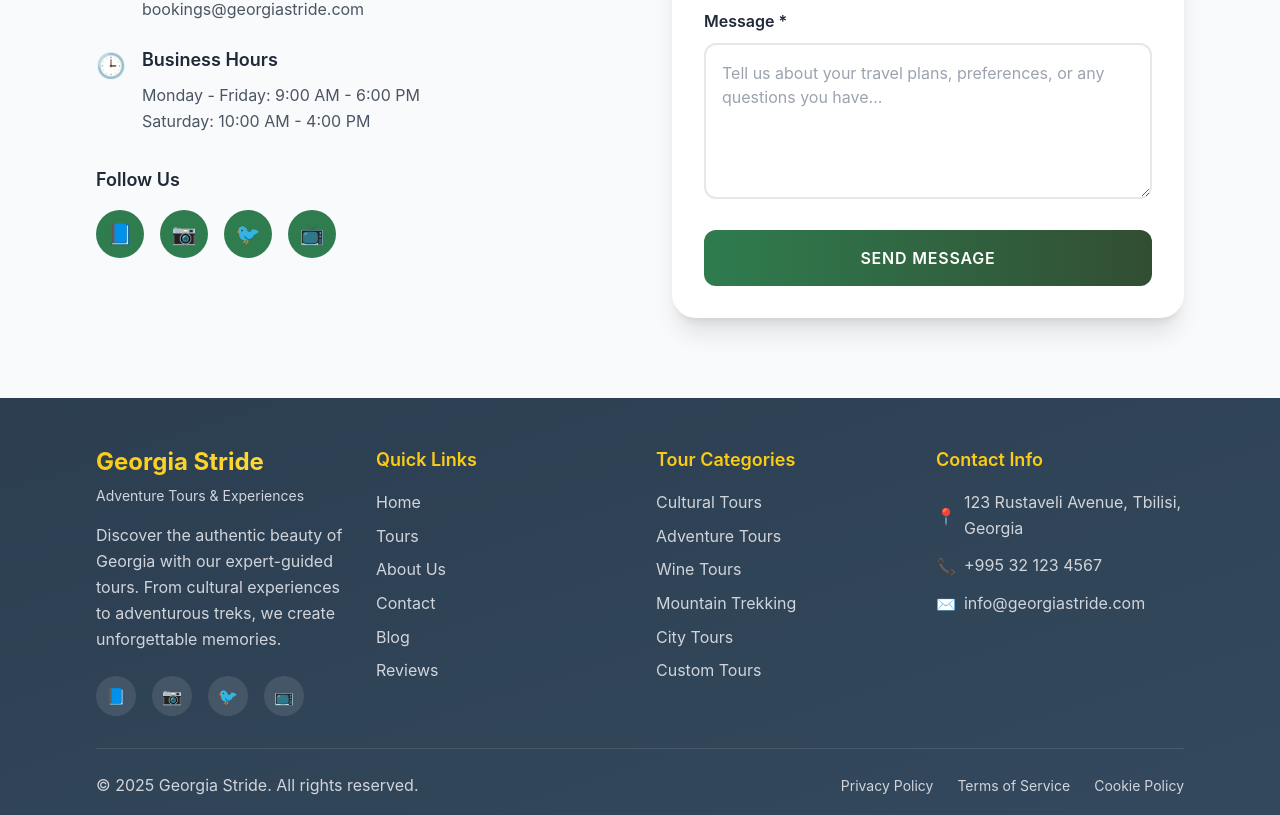
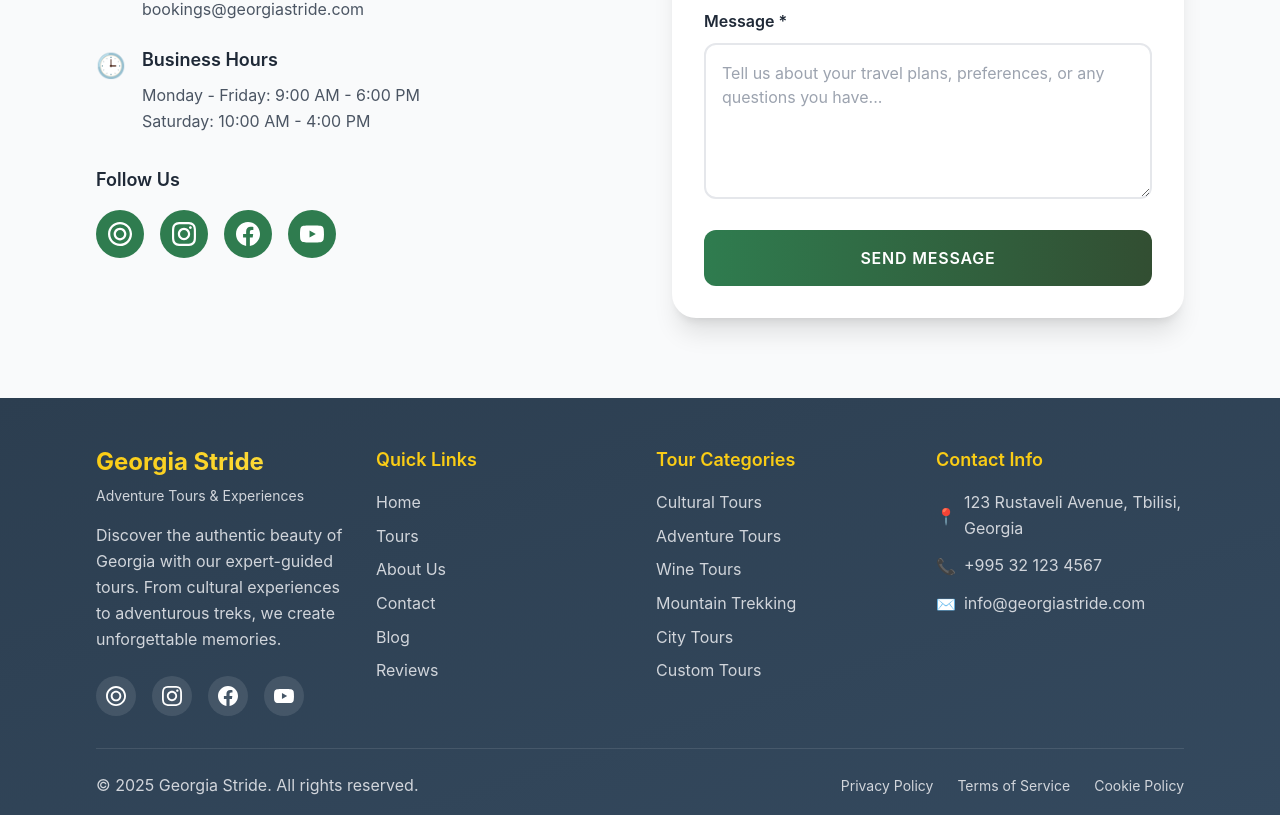
Before and after one commit to ikutsia/georgia-stride, a React (Create React App) app: page / in a window 1280 px wide. Shown: the part 4723-5538 px from the top of the page. Built offline with nearby package versions, Linux system fonts and the light colour scheme; no server answers.

Commit message:
Update the social media buttons in the footer and contact components

```diff
--- a/src/components/Contact.js
+++ b/src/components/Contact.js
@@ -117,40 +117,64 @@
               </h4>
               <div className="flex gap-4">
                 <a
-                  href="https://facebook.com"
+                  href="https://tripadvisor.com"
                   target="_blank"
                   rel="noopener noreferrer"
-                  className="flex items-center justify-center w-12 h-12 bg-hipster-600 text-white rounded-full text-xl transition-all duration-300 hover:bg-forest-700 hover:-translate-y-1"
-                  aria-label="Facebook"
+                  className="flex items-center justify-center w-12 h-12 bg-hipster-600 text-white rounded-full transition-all duration-300 hover:bg-forest-700 hover:-translate-y-1"
+                  aria-label="TripAdvisor"
                 >
-                  📘
+                  <svg
+                    className="w-6 h-6"
+                    fill="currentColor"
+                    viewBox="0 0 24 24"
+                  >
+                    <path d="M12.006 0c-6.627 0-12 5.373-12 12s5.373 12 12 12 12-5.373 12-12-5.373-12-12-12zm0 2.25c5.385 0 9.75 4.365 9.75 9.75s-4.365 9.75-9.75 9.75-9.75-4.365-9.75-9.75 4.365-9.75 9.75-9.75zm0 3.375c-3.518 0-6.375 2.857-6.375 6.375s2.857 6.375 6.375 6.375 6.375-2.857 6.375-6.375-2.857-6.375-6.375-6.375zm0 2.25c2.276 0 4.125 1.849 4.125 4.125s-1.849 4.125-4.125 4.125-4.125-1.849-4.125-4.125 1.849-4.125 4.125-4.125z" />
+                  </svg>
                 </a>
                 <a
                   href="https://instagram.com"
                   target="_blank"
                   rel="noopener noreferrer"
-                  className="flex items-center justify-center w-12 h-12 bg-hipster-600 text-white rounded-full text-xl transition-all duration-300 hover:bg-forest-700 hover:-translate-y-1"
+                  className="flex items-center justify-center w-12 h-12 bg-hipster-600 text-white rounded-full transition-all duration-300 hover:bg-forest-700 hover:-translate-y-1"
                   aria-label="Instagram"
                 >
-                  📷
+                  <svg
+                    className="w-6 h-6"
+                    fill="currentColor"
+                    viewBox="0 0 24 24"
+                  >
+                    <path d="M12 2.163c3.204 0 3.584.012 4.85.07 3.252.148 4.771 1.691 4.919 4.919.058 1.265.069 1.645.069 4.849 0 3.205-.012 3.584-.069 4.849-.149 3.225-1.664 4.771-4.919 4.919-1.266.058-1.644.07-4.85.07-3.204 0-3.584-.012-4.849-.07-3.26-.149-4.771-1.699-4.919-4.92-.058-1.265-.07-1.644-.07-4.849 0-3.204.013-3.583.07-4.849.149-3.227 1.664-4.771 4.919-4.919 1.266-.057 1.645-.069 4.849-.069zm0-2.163c-3.259 0-3.667.014-4.947.072-4.358.2-6.78 2.618-6.98 6.98-.059 1.281-.073 1.689-.073 4.948 0 3.259.014 3.668.072 4.948.2 4.358 2.618 6.78 6.98 6.98 1.281.058 1.689.072 4.948.072 3.259 0 3.668-.014 4.948-.072 4.354-.2 6.782-2.618 6.979-6.98.059-1.28.073-1.689.073-4.948 0-3.259-.014-3.667-.072-4.947-.196-4.354-2.617-6.78-6.979-6.98-1.281-.059-1.69-.073-4.949-.073zm0 5.838c-3.403 0-6.162 2.759-6.162 6.162s2.759 6.163 6.162 6.163 6.162-2.759 6.162-6.163c0-3.403-2.759-6.162-6.162-6.162zm0 10.162c-2.209 0-4-1.79-4-4 0-2.209 1.791-4 4-4s4 1.791 4 4c0 2.21-1.791 4-4 4zm6.406-11.845c-.796 0-1.441.645-1.441 1.44s.645 1.44 1.441 1.44c.795 0 1.439-.645 1.439-1.44s-.644-1.44-1.439-1.44z" />
+                  </svg>
                 </a>
-                                <a
-                  href="https://twitter.com"
+                <a
+                  href="https://facebook.com"
                   target="_blank"
                   rel="noopener noreferrer"
-                  className="flex items-center justify-center w-12 h-12 bg-hipster-600 text-white rounded-full text-xl transition-all duration-300 hover:bg-forest-700 hover:-translate-y-1"
-                  aria-label="Twitter"
+                  className="flex items-center justify-center w-12 h-12 bg-hipster-600 text-white rounded-full transition-all duration-300 hover:bg-forest-700 hover:-translate-y-1"
+                  aria-label="Facebook"
                 >
-                  🐦
+                  <svg
+                    className="w-6 h-6"
+                    fill="currentColor"
+                    viewBox="0 0 24 24"
+                  >
+                    <path d="M24 12.073c0-6.627-5.373-12-12-12s-12 5.373-12 12c0 5.99 4.388 10.954 10.125 11.854v-8.385H7.078v-3.47h3.047V9.43c0-3.007 1.792-4.669 4.533-4.669 1.312 0 2.686.235 2.686.235v2.953H15.83c-1.491 0-1.956.925-1.956 1.874v2.25h3.328l-.532 3.47h-2.796v8.385C19.612 23.027 24 18.062 24 12.073z" />
+                  </svg>
                 </a>
-                                <a
+                <a
                   href="https://youtube.com"
                   target="_blank"
                   rel="noopener noreferrer"
-                  className="flex items-center justify-center w-12 h-12 bg-hipster-600 text-white rounded-full text-xl transition-all duration-300 hover:bg-forest-700 hover:-translate-y-1"
+                  className="flex items-center justify-center w-12 h-12 bg-hipster-600 text-white rounded-full transition-all duration-300 hover:bg-forest-700 hover:-translate-y-1"
                   aria-label="YouTube"
                 >
-                  📺
+                  <svg
+                    className="w-6 h-6"
+                    fill="currentColor"
+                    viewBox="0 0 24 24"
+                  >
+                    <path d="M23.498 6.186a3.016 3.016 0 0 0-2.122-2.136C19.505 3.545 12 3.545 12 3.545s-7.505 0-9.377.505A3.017 3.017 0 0 0 .502 6.186C0 8.07 0 12 0 12s0 3.93.502 5.814a3.016 3.016 0 0 0 2.122 2.136c1.871.505 9.376.505 9.376.505s7.505 0 9.377-.505a3.015 3.015 0 0 0 2.122-2.136C24 15.93 24 12 24 12s0-3.93-.502-5.814zM9.545 15.568V8.432L15.818 12l-6.273 3.568z" />
+                  </svg>
                 </a>
               </div>
             </div>
--- a/src/components/Footer.js
+++ b/src/components/Footer.js
@@ -21,40 +21,64 @@
             </p>
             <div className="flex gap-4">
               <a
-                href="https://facebook.com"
+                href="https://tripadvisor.com"
                 target="_blank"
                 rel="noopener noreferrer"
-                className="flex items-center justify-center w-10 h-10 bg-white bg-opacity-10 text-white rounded-full text-base transition-all duration-300 hover:bg-yellow-400 hover:text-gray-800 hover:-translate-y-1"
-                aria-label="Facebook"
+                className="flex items-center justify-center w-10 h-10 bg-white bg-opacity-10 text-white rounded-full transition-all duration-300 hover:bg-yellow-400 hover:text-gray-800 hover:-translate-y-1"
+                aria-label="TripAdvisor"
               >
-                📘
+                <svg
+                  className="w-5 h-5"
+                  fill="currentColor"
+                  viewBox="0 0 24 24"
+                >
+                  <path d="M12.006 0c-6.627 0-12 5.373-12 12s5.373 12 12 12 12-5.373 12-12-5.373-12-12-12zm0 2.25c5.385 0 9.75 4.365 9.75 9.75s-4.365 9.75-9.75 9.75-9.75-4.365-9.75-9.75 4.365-9.75 9.75-9.75zm0 3.375c-3.518 0-6.375 2.857-6.375 6.375s2.857 6.375 6.375 6.375 6.375-2.857 6.375-6.375-2.857-6.375-6.375-6.375zm0 2.25c2.276 0 4.125 1.849 4.125 4.125s-1.849 4.125-4.125 4.125-4.125-1.849-4.125-4.125 1.849-4.125 4.125-4.125z" />
+                </svg>
               </a>
               <a
                 href="https://instagram.com"
                 target="_blank"
                 rel="noopener noreferrer"
-                className="flex items-center justify-center w-10 h-10 bg-white bg-opacity-10 text-white rounded-full text-base transition-all duration-300 hover:bg-yellow-400 hover:text-gray-800 hover:-translate-y-1"
+                className="flex items-center justify-center w-10 h-10 bg-white bg-opacity-10 text-white rounded-full transition-all duration-300 hover:bg-yellow-400 hover:text-gray-800 hover:-translate-y-1"
                 aria-label="Instagram"
               >
-                📷
+                <svg
+                  className="w-5 h-5"
+                  fill="currentColor"
+                  viewBox="0 0 24 24"
+                >
+                  <path d="M12 2.163c3.204 0 3.584.012 4.85.07 3.252.148 4.771 1.691 4.919 4.919.058 1.265.069 1.645.069 4.849 0 3.205-.012 3.584-.069 4.849-.149 3.225-1.664 4.771-4.919 4.919-1.266.058-1.644.07-4.85.07-3.204 0-3.584-.012-4.849-.07-3.26-.149-4.771-1.699-4.919-4.92-.058-1.265-.07-1.644-.07-4.849 0-3.204.013-3.583.07-4.849.149-3.227 1.664-4.771 4.919-4.919 1.266-.057 1.645-.069 4.849-.069zm0-2.163c-3.259 0-3.667.014-4.947.072-4.358.2-6.78 2.618-6.98 6.98-.059 1.281-.073 1.689-.073 4.948 0 3.259.014 3.668.072 4.948.2 4.358 2.618 6.78 6.98 6.98 1.281.058 1.689.072 4.948.072 3.259 0 3.668-.014 4.948-.072 4.354-.2 6.782-2.618 6.979-6.98.059-1.28.073-1.689.073-4.948 0-3.259-.014-3.667-.072-4.947-.196-4.354-2.617-6.78-6.979-6.98-1.281-.059-1.69-.073-4.949-.073zm0 5.838c-3.403 0-6.162 2.759-6.162 6.162s2.759 6.163 6.162 6.163 6.162-2.759 6.162-6.163c0-3.403-2.759-6.162-6.162-6.162zm0 10.162c-2.209 0-4-1.79-4-4 0-2.209 1.791-4 4-4s4 1.791 4 4c0 2.21-1.791 4-4 4zm6.406-11.845c-.796 0-1.441.645-1.441 1.44s.645 1.44 1.441 1.44c.795 0 1.439-.645 1.439-1.44s-.644-1.44-1.439-1.44z" />
+                </svg>
               </a>
               <a
-                href="https://twitter.com"
+                href="https://facebook.com"
                 target="_blank"
                 rel="noopener noreferrer"
-                className="flex items-center justify-center w-10 h-10 bg-white bg-opacity-10 text-white rounded-full text-base transition-all duration-300 hover:bg-yellow-400 hover:text-gray-800 hover:-translate-y-1"
-                aria-label="Twitter"
+                className="flex items-center justify-center w-10 h-10 bg-white bg-opacity-10 text-white rounded-full transition-all duration-300 hover:bg-yellow-400 hover:text-gray-800 hover:-translate-y-1"
+                aria-label="Facebook"
               >
-                🐦
+                <svg
+                  className="w-5 h-5"
+                  fill="currentColor"
+                  viewBox="0 0 24 24"
+                >
+                  <path d="M24 12.073c0-6.627-5.373-12-12-12s-12 5.373-12 12c0 5.99 4.388 10.954 10.125 11.854v-8.385H7.078v-3.47h3.047V9.43c0-3.007 1.792-4.669 4.533-4.669 1.312 0 2.686.235 2.686.235v2.953H15.83c-1.491 0-1.956.925-1.956 1.874v2.25h3.328l-.532 3.47h-2.796v8.385C19.612 23.027 24 18.062 24 12.073z" />
+                </svg>
               </a>
               <a
                 href="https://youtube.com"
                 target="_blank"
                 rel="noopener noreferrer"
-                className="flex items-center justify-center w-10 h-10 bg-white bg-opacity-10 text-white rounded-full text-base transition-all duration-300 hover:bg-yellow-400 hover:text-gray-800 hover:-translate-y-1"
+                className="flex items-center justify-center w-10 h-10 bg-white bg-opacity-10 text-white rounded-full transition-all duration-300 hover:bg-yellow-400 hover:text-gray-800 hover:-translate-y-1"
                 aria-label="YouTube"
               >
-                📺
+                <svg
+                  className="w-5 h-5"
+                  fill="currentColor"
+                  viewBox="0 0 24 24"
+                >
+                  <path d="M23.498 6.186a3.016 3.016 0 0 0-2.122-2.136C19.505 3.545 12 3.545 12 3.545s-7.505 0-9.377.505A3.017 3.017 0 0 0 .502 6.186C0 8.07 0 12 0 12s0 3.93.502 5.814a3.016 3.016 0 0 0 2.122 2.136c1.871.505 9.376.505 9.376.505s7.505 0 9.377-.505a3.015 3.015 0 0 0 2.122-2.136C24 15.93 24 12 24 12s0-3.93-.502-5.814zM9.545 15.568V8.432L15.818 12l-6.273 3.568z" />
+                </svg>
               </a>
             </div>
           </div>
```
